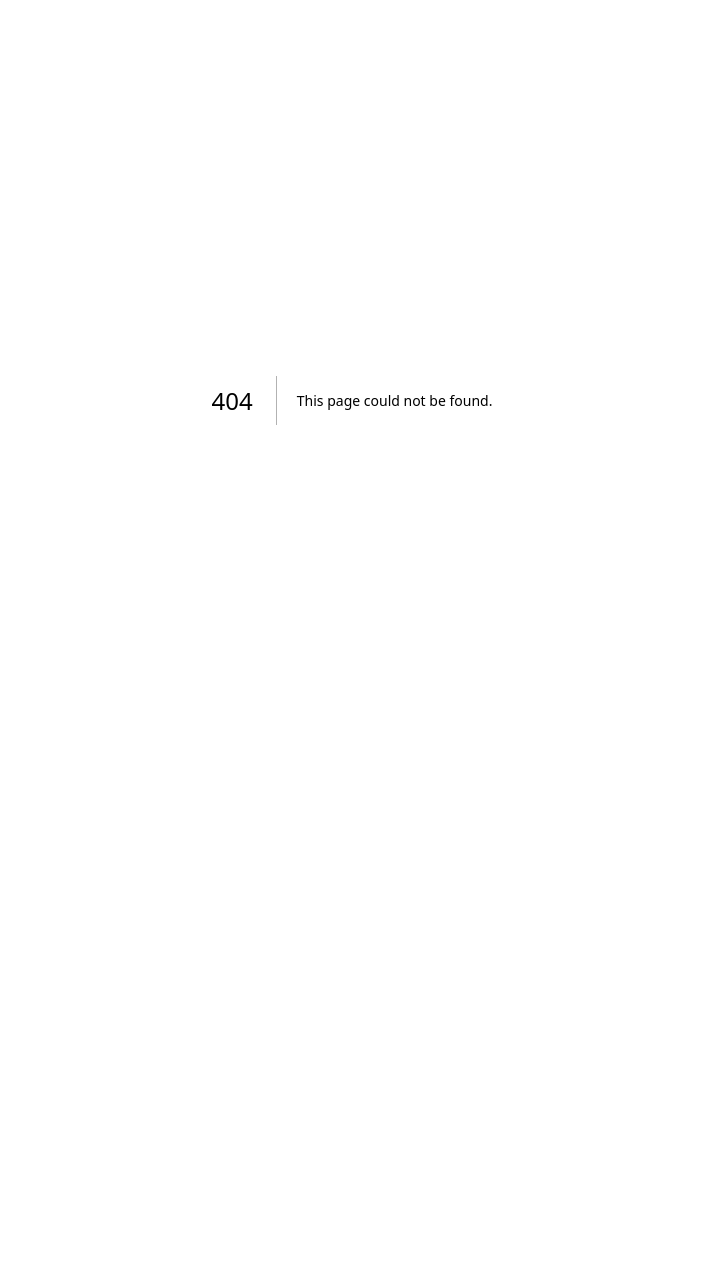
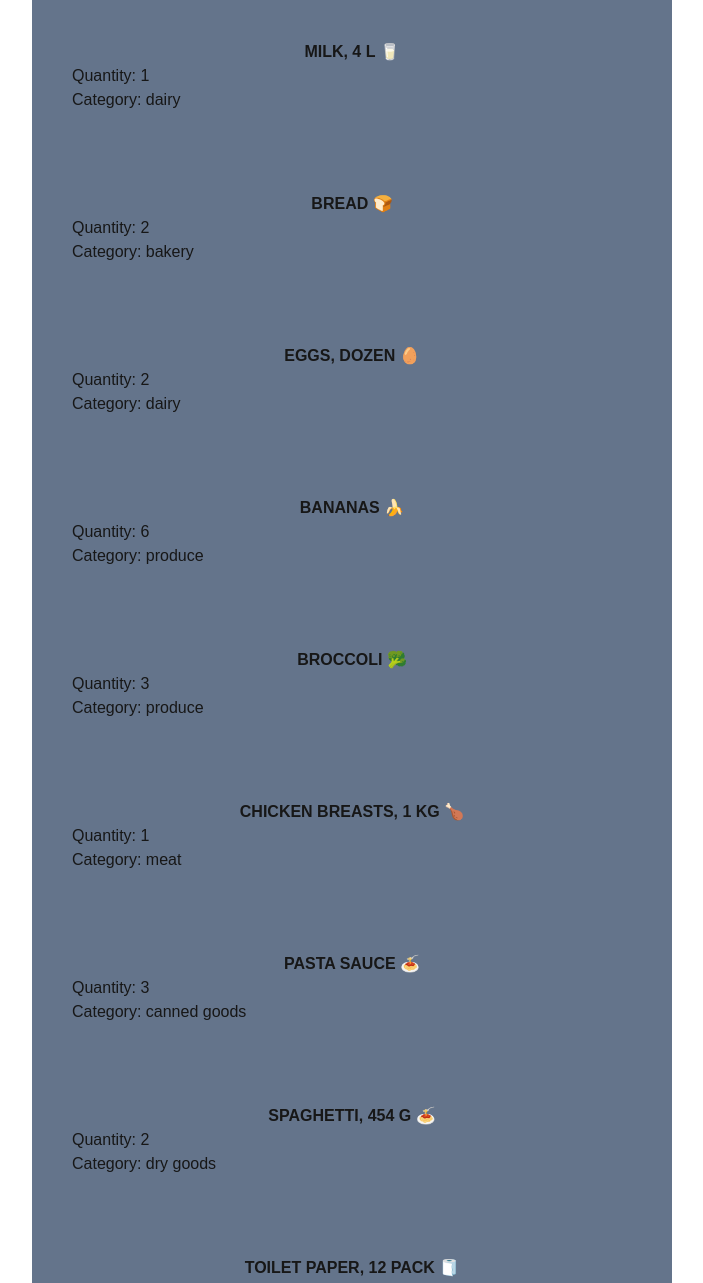
Before and after one commit to uzuthedev/cprg306-assignments, a Next.js app: page /week-3 in a window 1280 px wide. Before the commit this address had no page. Shown: the top 1283 px of the page, without its empty margins (288-991 px from the left). Before the commit the page ends 800 px from the top, so only its background shows below. Built offline with nearby package versions, Linux system fonts and the light colour scheme.

Commit message:
new changes
week 3 and 4

```diff
--- a/app/page.js
+++ b/app/page.js
@@ -1,12 +1,39 @@
-import Link from 'next/link';
+import Link from "next/link";
 
-export default function Page() {
+export default function Home() {
+
+  let linkStyle = "underline text-cyan-700 hover:text-cyan-950"
   return (
     <main>
-      <h1 className="text-4xl font-bold mb-5">CPRG 306: Web Development 2 - Assignments</h1>
-      <p>
-        <Link href="/week-2"> Week 2 assignment</Link>
-      </p>
+      <h1>CPRG 306: Web Development 2 - Assignments</h1>
+      <ul>
+        <li>
+          <Link className={linkStyle} href="week-2">Week 2 Assignment</Link>
+        </li>
+        <li>
+          <Link className={linkStyle} href="week-3">Week 3 Assignment</Link>
+        </li>
+        <li>
+          <Link className={linkStyle} href="week-4">Week 4 Assignment</Link>
+        </li>
+        <li>
+        <Link className={linkStyle} href="week-5">Week 5 Assignment</Link>
+
+        </li>
+        <li>
+          <Link className={linkStyle} href="week-6">Week 6 Assignment</Link>
+        </li>
+        <li>
+          <Link className={linkStyle} href="week-7">Week 7 Assignment</Link>
+        </li>
+        <li>
+          <Link className={linkStyle} href="week-8">Week 8 Assignment</Link>
+        </li>
+        <li>
+          <Link className={linkStyle} href="week-9">Week 9 Assignment</Link>
+        </li>
+
+      </ul>
     </main>
   );
 }
--- /dev/null
+++ b/app/week-3/item-list.js
@@ -0,0 +1,94 @@
+import Item from "./item";
+
+export default function ItemsList(){
+
+const item1 = {
+    name: "milk, 4 L 🥛",
+    quantity: 1,
+    category: "dairy",
+  };
+
+  const item2 = {
+    name: "bread 🍞",
+    quantity: 2,
+    category: "bakery",
+  };
+
+  const item3 = {
+    name: "eggs, dozen 🥚",
+    quantity: 2,
+    category: "dairy",
+  };
+
+  const item4 = {
+    name: "bananas 🍌",
+    quantity: 6,
+    category: "produce",
+  };
+
+  const item5 = {
+    name: "broccoli 🥦",
+    quantity: 3,
+    category: "produce",
+  };
+
+  const item6 = {
+    name: "chicken breasts, 1 kg 🍗",
+    quantity: 1,
+    category: "meat",
+  };
+
+  const item7 = {
+    name: "pasta sauce 🍝",
+    quantity: 3,
+    category: "canned goods",
+  };
+
+  const item8 = {
+    name: "spaghetti, 454 g 🍝",
+    quantity: 2,
+    category: "dry goods",
+  };
+
+  const item9 = {
+    name: "toilet paper, 12 pack 🧻",
+    quantity: 1,
+    category: "household",
+  };
+
+  const item10 = {
+    name: "paper towels, 6 pack",
+    quantity: 1,
+    category: "household",
+  };
+
+  const item11 = {
+    name: "dish soap 🍽️",
+    quantity: 1,
+    category: "household",
+  };
+
+  const item12 = {
+    name: "hand soap 🧼",
+    quantity: 4,
+    category: "household",
+  };
+
+  return(
+    <main>
+    <Item itemObj={item1} />
+    <Item itemObj={item2} />
+    <Item itemObj={item3} />
+    <Item itemObj={item4} />
+    <Item itemObj={item5} />
+    <Item itemObj={item6} />
+    <Item itemObj={item7} />
+    <Item itemObj={item8} />
+    <Item itemObj={item9} />
+    <Item itemObj={item10} />
+    <Item itemObj={item11} />
+    <Item itemObj={item12} />
+    </main>
+  );
+
+}
--- /dev/null
+++ b/app/week-3/item.js
@@ -0,0 +1,16 @@
+export default function Item({itemObj}){
+
+    let {name,quantity,category} = itemObj;
+
+    return(
+        <div class="flex-1 flex-col justify-center align-middle bg-slate-500 p-10">
+            <div>
+                <p className="font-extrabold uppercase text-center">{name}</p>
+            </div>
+            <div>
+                <p>Quantity: {quantity}</p>
+                <p>Category: {category}</p>
+            </div>
+        </div>
+    );
+}
--- /dev/null
+++ b/app/week-3/page.js
@@ -0,0 +1,9 @@
+import ItemsList from "./item-list";
+export default function Page(){
+    return(
+        <main className="bg-green-900 w-1/2 m-auto">
+            <ItemsList/>
+        </main>
+    );
+
+}
--- /dev/null
+++ b/app/week-4/new-item.js
@@ -0,0 +1,39 @@
+"use client";
+import {useState} from "react";
+
+export default function NewItem(){
+
+    const[quantity, setQuantity]= useState(1);
+
+    let currentQuantity = quantity;
+    let buttonDisable = "bg-gray-500 rounded text-white text-lg text-center h-10 w-10 hover:cursor-not-allowed ";
+    let buttonEnable = "transition-all bg-green-700 hover:bg-green-800 active:bg-green-950 rounded text-white h-10 w-10 text-lg text-center";
+
+    const incQuantity = () => currentQuantity < 20  && setQuantity(quantity + 1);
+    const decQuantity = () => currentQuantity > 1 && setQuantity(quantity - 1);
+
+
+    return(
+        <main className="flex bg-emerald-900 h-screen justify-center items-center">
+            <div className="flex flex-col bg-green-800 p-5 items-center rounded-3xl border-double border-2 border-b-8 border-yellow-500 shadow-2xl shadow-emerald-950">
+                <div className="pb-10">
+                    <h2 className="text-6xl text-yellow-300 font-mono underline underline-offset-8 decoration-4 decoration-yellow-500">Quantity Counter</h2>
+                </div>
+                <div className= "flex flex-col bg-yellow-400 p-5 text-center rounded-lg shadow-inner shadow-yellow-900">
+                    <div className= "bg-slate-700 rounded-md p-2 mb-5">
+                        <p className="text-4xl">{quantity}</p>
+                    </div>
+                    <div className="flex gap-10 ">
+                        <div>
+                            <button onClick={decQuantity} className={currentQuantity > 1 ? buttonEnable: buttonDisable}> - </button>
+                        </div>
+                        <div>
+                            <button onClick={incQuantity} className={ currentQuantity < 20 ? buttonEnable: buttonDisable}> + </button>
+                        </div>
+                    </div>
+                </div>
+            </div>
+        </main>
+
+    );
+}
--- /dev/null
+++ b/app/week-4/page.js
@@ -0,0 +1,8 @@
+import NewItem from "./new-item";
+export default function Page(){
+    return(
+        <main>
+            <NewItem/>
+        </main>
+    );
+};
```
